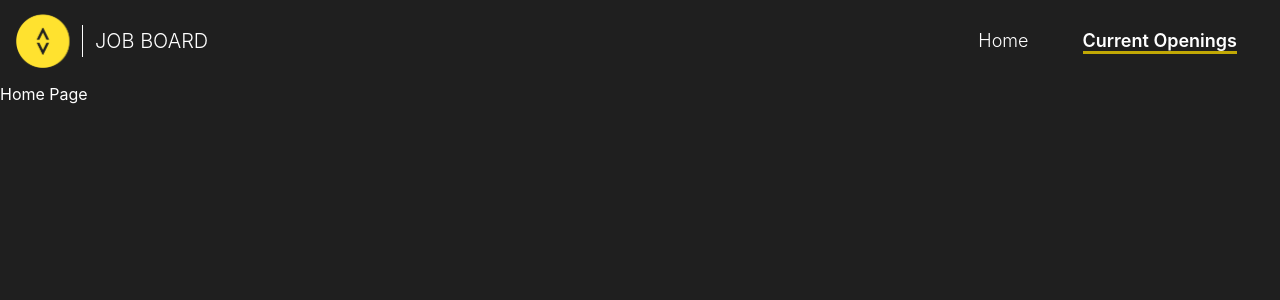
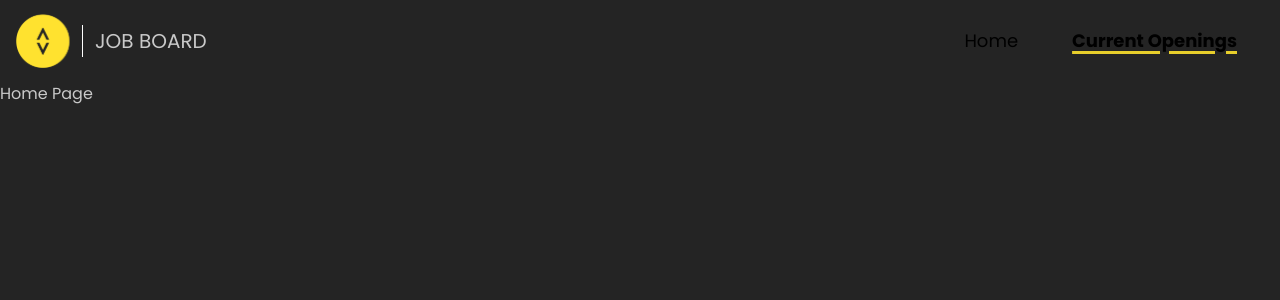
Before and after one commit to monashcoding/mploy-app, a Next.js app in the folder frontend/: page / in a window 1280 px wide. Shown: the top 300 px of the page. Built offline with nearby package versions, Linux system fonts and the light colour scheme.

Commit message:
apply poppins font

```diff
--- a/frontend/src/app/layout.tsx
+++ b/frontend/src/app/layout.tsx
@@ -1,11 +1,18 @@
+// Order seems to matter. If Mantine is imported after tailwind,
+// the tailwind class passed with className is not applied.
+import "@mantine/core/styles.css";
+import "./globals.css";
+
 import NavBar from "@/components/layout/nav-bar";
-import "./globals.css";
-import "@mantine/core/styles.css";
 import { MantineProvider } from "@mantine/core";
 import { ColorSchemeScript } from "@mantine/core";
 import { PropsWithChildren } from "react";
 import Head from "next/head";
 import { theme } from "@/lib/theme";
+
+import { Poppins } from "next/font/google";
+
+const poppins = Poppins({ subsets: ["latin"], weight: ["400", "700"] });
 
 export default function RootLayout({ children }: PropsWithChildren) {
   return (
@@ -13,7 +20,7 @@ export default function RootLayout({ children }: PropsWithChildren) {
       <Head>
         <ColorSchemeScript defaultColorScheme="dark" />
       </Head>
-      <body className="text-text dark bg-background">
+      <body className={`${poppins.className}`}>
         <MantineProvider theme={theme} defaultColorScheme="dark">
           <div className="min-h-screen flex flex-col">
             <NavBar />
--- a/frontend/src/lib/theme.ts
+++ b/frontend/src/lib/theme.ts
@@ -4,6 +4,7 @@ import tailwindConfig from "@/../tailwind.config";
 const twConfig = resolveConfig(tailwindConfig);
 
 const theme = createTheme({
+  fontFamily: "Poppins",
   colors: {
     primary: colorsTuple(twConfig.theme.colors.primary),
     text: colorsTuple(twConfig.theme.colors.text),
```
